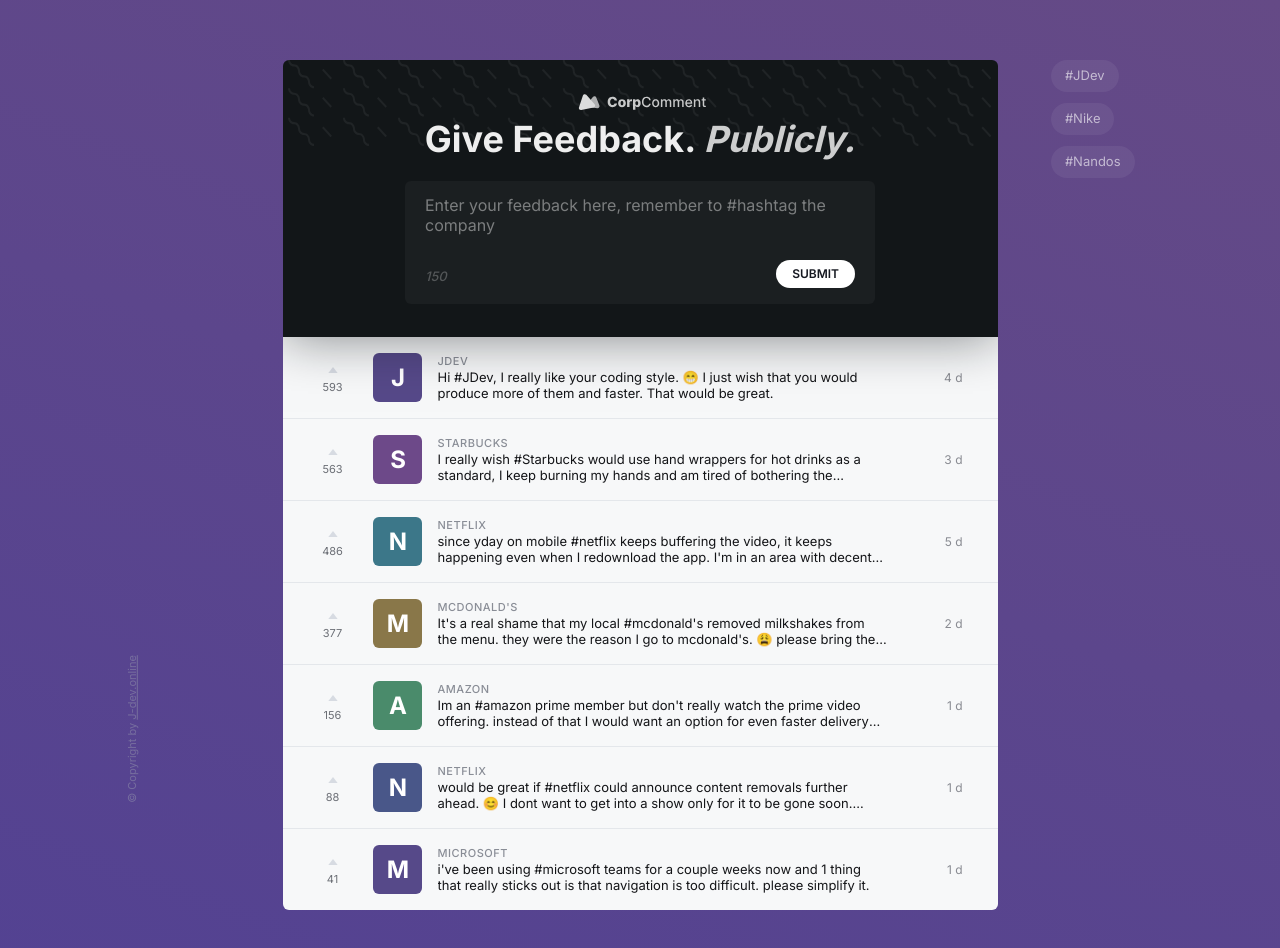
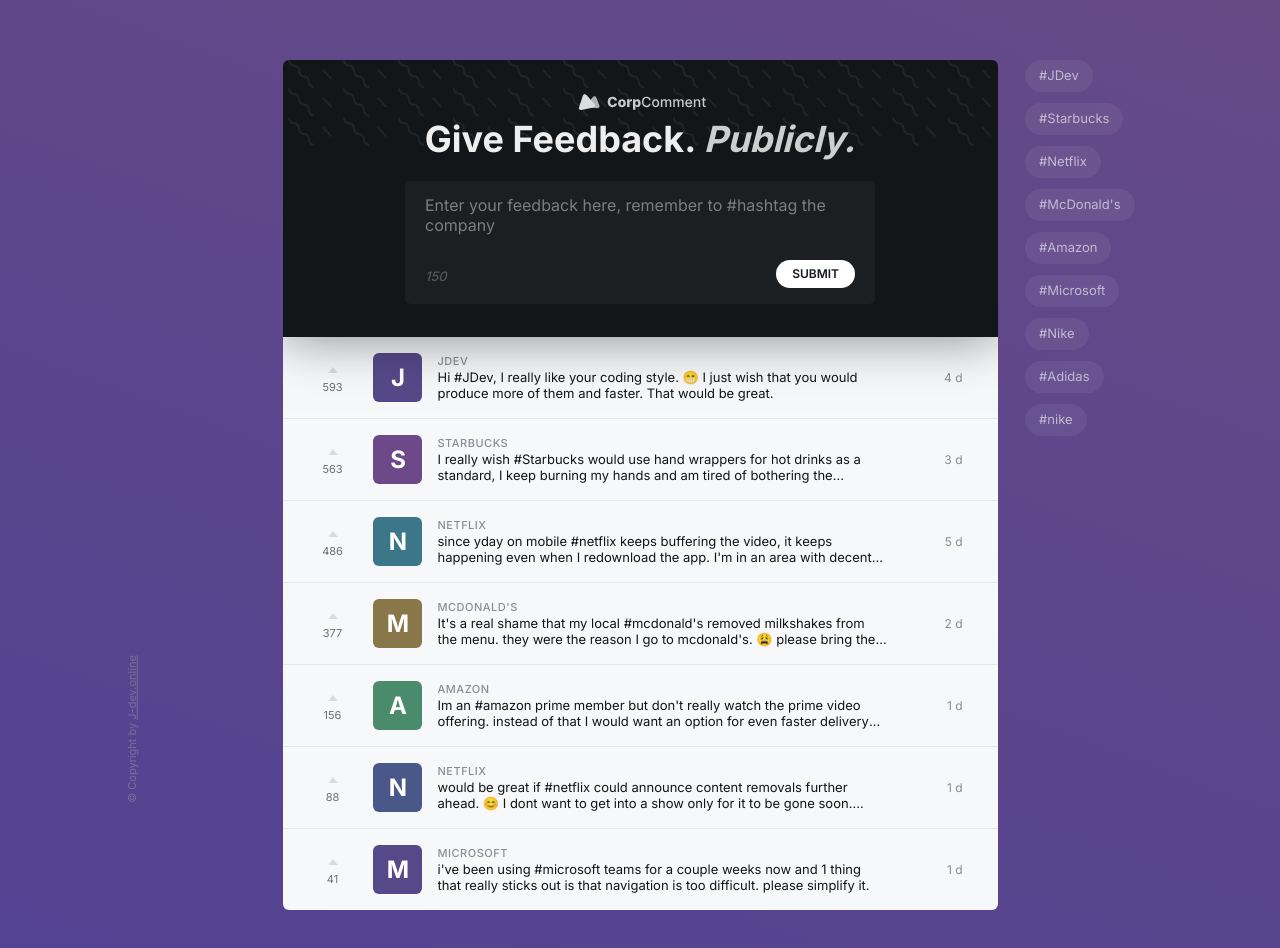
Before and after one commit to jonthedev/corp-comment, a React (Vite) app: page / in a window 1280 px wide. Shown: the top 948 px of the page. Built offline with nearby package versions, Linux system fonts and the light colour scheme; data requests are answered from the project's data file.

Commit message:
feat: implement hashtag list feature

```diff
--- a/src/App.tsx
+++ b/src/App.tsx
@@ -11,6 +11,19 @@
   const [feedbackItems, setFeedbackItems] = useState<TFeedbackItem[]>([])
   const [isLoading, setIsLoading] = useState<boolean>(false)
   const [errorMessage, setErrorMessage] = useState<string>("")
+  const [selectedCompany, setSelectedCompany] = useState("")
+
+  const filteredCompanies = selectedCompany
+    ? feedbackItems.filter(
+        feedbackItem => feedbackItem.company === selectedCompany
+      )
+    : feedbackItems
+
+  const companyList = feedbackItems
+    .map(item => item.company)
+    .filter((company, index, array) => {
+      return array.indexOf(company) === index
+    })
 
   useEffect(() => {
     const fetchFeedbackItems = async () => {
@@ -61,6 +74,10 @@
     })
   }
 
+  const handleSelectCompany = (company: string) => {
+    setSelectedCompany(company)
+  }
+
   return (
     <div className={styles["app"]}>
       <Footer />
@@ -68,11 +85,14 @@
       <Container
         isLoading={isLoading}
         errorMessage={errorMessage}
-        feedbackItems={feedbackItems}
+        feedbackItems={filteredCompanies}
         handleAddToList={handleAddToList}
       />
 
-      <HashtagList />
+      <HashtagList
+        companyList={companyList}
+        handleSelectCompany={handleSelectCompany}
+      />
     </div>
   )
 }
--- a/src/components/HashtagList/HashtagList.module.css
+++ b/src/components/HashtagList/HashtagList.module.css
@@ -2,37 +2,6 @@
   position: absolute;
   right: -137px;
   top: 0px;
-}
-
-.hashtags li {
-  max-width: max-content;
-  margin-bottom: 11px;
-}
-
-.hashtags li button {
-  align-self: flex-start;
-  font-size: 13px;
-  font-weight: 400;
-  color: rgba(255, 255, 255, 0.6);
-  padding: 7px 14px 9px;
-  background-color: rgba(255, 255, 255, 0.06);
-  border-radius: 500px;
-  cursor: pointer;
-  transition: all 0.2s;
-}
-
-.hashtags li button:hover,
-.hashtags li button:focus {
-  color: #fff;
-  transform: scale(1.11);
-}
-
-.hashtags li button:active {
-  transform: scale(1.06);
-}
-
-.hashtags li button::selection {
-  background-color: rgba(255, 255, 255, 0.1);
 }
 
 @media (max-width: 1050px) {
--- a/src/components/HashtagList/HashtagList.tsx
+++ b/src/components/HashtagList/HashtagList.tsx
@@ -1,17 +1,24 @@
 import styles from "./HashtagList.module.css"
+import { HashtagListItem } from "./HashtagListItem"
 
-export const HashtagList = () => {
+type HashtagListProps = {
+  companyList: string[]
+  handleSelectCompany: (company: string) => void
+}
+
+export const HashtagList = ({
+  companyList,
+  handleSelectCompany
+}: HashtagListProps) => {
   return (
     <ul className={styles["hashtags"]}>
-      <li>
-        <button>#JDev</button>
-      </li>
-      <li>
-        <button>#Nike</button>
-      </li>
-      <li>
-        <button>#Nandos</button>
-      </li>
+      {companyList.map(company => (
+        <HashtagListItem
+          company={company}
+          key={company}
+          onSelectCompany={handleSelectCompany}
+        />
+      ))}
     </ul>
   )
 }
--- /dev/null
+++ b/src/components/HashtagList/HashtagListItem.module.css
@@ -0,0 +1,30 @@
+li.hashtags__list-item {
+  max-width: max-content;
+  margin-bottom: 11px;
+}
+
+li.hashtags__list-item button {
+  align-self: flex-start;
+  font-size: 13px;
+  font-weight: 400;
+  color: rgba(255, 255, 255, 0.6);
+  padding: 7px 14px 9px;
+  background-color: rgba(255, 255, 255, 0.06);
+  border-radius: 500px;
+  cursor: pointer;
+  transition: all 0.2s;
+}
+
+li.hashtags__list-item button:hover,
+li.hashtags__list-item button:focus {
+  color: #fff;
+  transform: scale(1.11);
+}
+
+li.hashtags__list-item button:active {
+  transform: scale(1.06);
+}
+
+li.hashtags__list-item button::selection {
+  background-color: rgba(255, 255, 255, 0.1);
+}
--- /dev/null
+++ b/src/components/HashtagList/HashtagListItem.tsx
@@ -0,0 +1,17 @@
+import styles from "./HashtagListItem.module.css"
+
+type HashtagListItemProps = {
+  company: string
+  onSelectCompany: (company: string) => void
+}
+
+export const HashtagListItem = ({
+  company,
+  onSelectCompany
+}: HashtagListItemProps) => {
+  return (
+    <li className={styles["hashtags__list-item"]}>
+      <button onClick={() => onSelectCompany(company)}>#{company}</button>
+    </li>
+  )
+}
```
